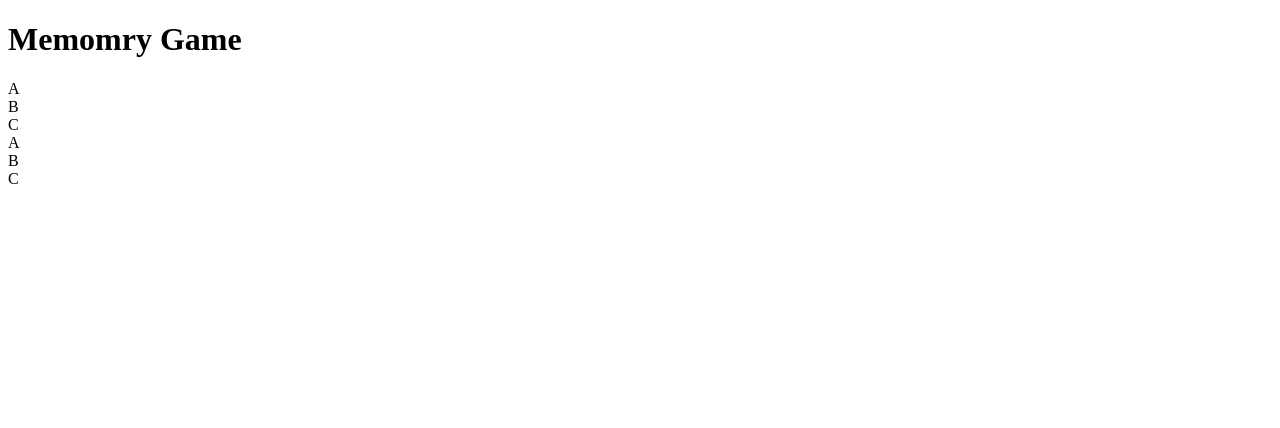
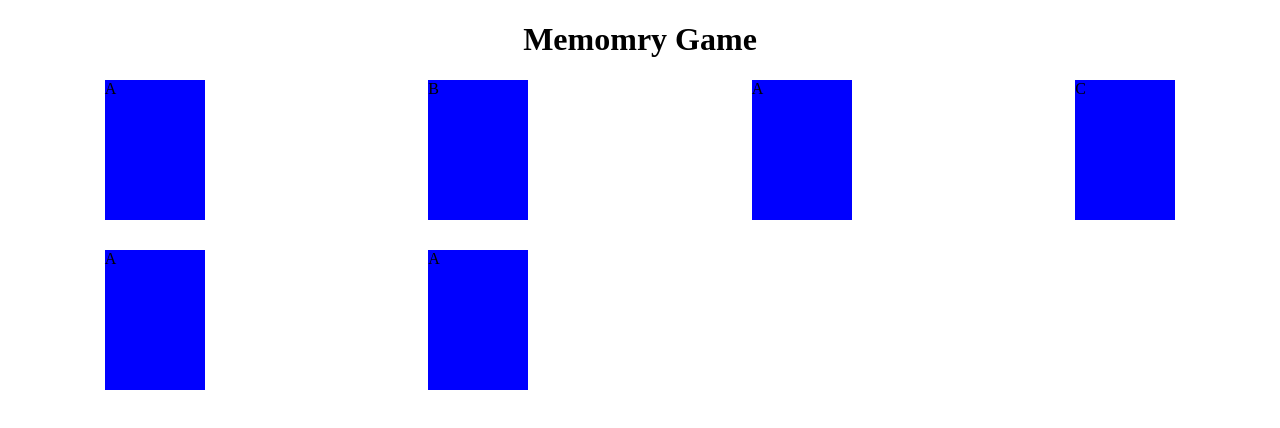
Before and after one commit to yamar8/MemoryGame, a plain HTML site: page main.html in a window 1280 px wide. Drawn offline with Linux system fonts and the light colour scheme.

Commit message:
add gitignore. progress in code

```diff
--- a/main.js
+++ b/main.js
@@ -1,21 +1,6 @@
-const cards = ['A','B','C','A','B','C'];
+const cards = ["A", "B", "C", "A", "B", "C"];
 
-// const element = document.createElement("div"); // create new element
-// element.innerHTML = "Hello";
-// console.log(element);
-// const board = document.getElementById("board");
-// board.appendChild(element);
-
-// const cards = ["A", "B", "C", "A", "B", "C"];
-// const board = document.getElementById("board");
-// for (i of cards) {
-//   let element = document.createElement("div");
-//   element.innerHTML = i;
-//   board.appendChild(element);
-// }
-
-
-function createCard(idx){
+function createCard(idx) {
   const cardEl = document.createElement("div");
   cardEl.innerHTML = cards[idx];
   cardEl.id = idx;
@@ -23,12 +8,24 @@ function createCard(idx){
   return cardEl;
 }
 
+function shuffle(array) {  //from stackoverflow
+  let currentIndex = array.length, randomIndex;
+  // While there remain elements to shuffle...
+  while (currentIndex != 0) {
+    // Pick a remaining element...
+    randomIndex = Math.floor(Math.random() * currentIndex);
+    currentIndex--;
+    array[currentIndex] = array[randomIndex];
+    array[randomIndex] = array[currentIndex];
+  }
+  return array;
+}
 
-function init(){
-    //shuffle(cards);
+function init() {
+  shuffle(cards);
   //append cards to board
   const board = document.getElementById("board");
-    for(i in cards){
+  for (i in cards) {
     const element = createCard(i);
     board.appendChild(element);
   }
--- a/style.css
+++ b/style.css
@@ -1,13 +1,30 @@
 .body{
     background-color: rgb(16, 65, 48);
+
+}
+h1{
+    display: flex;
+    justify-content: center;
+    align-items: center;
+}
+#board{
+display: grid;
+gap: 30px;
+grid-template-columns: 0.5fr 0.5fr 0.5fr 0.5fr;
 }
 
 
-
 .card{
-/* background-color: blue; */
+background-color: blue;
+border: 300px;
+height: 140px;
+width: 100px;
+min-width: 100px;
+margin: auto;
 
 }
+
 .board{
-    flex
+
+
 }
```
Also changed, not shown: main.html (+0 -4 lines), 1 other file. Lines whose indentation alone changed are shown as unchanged.
